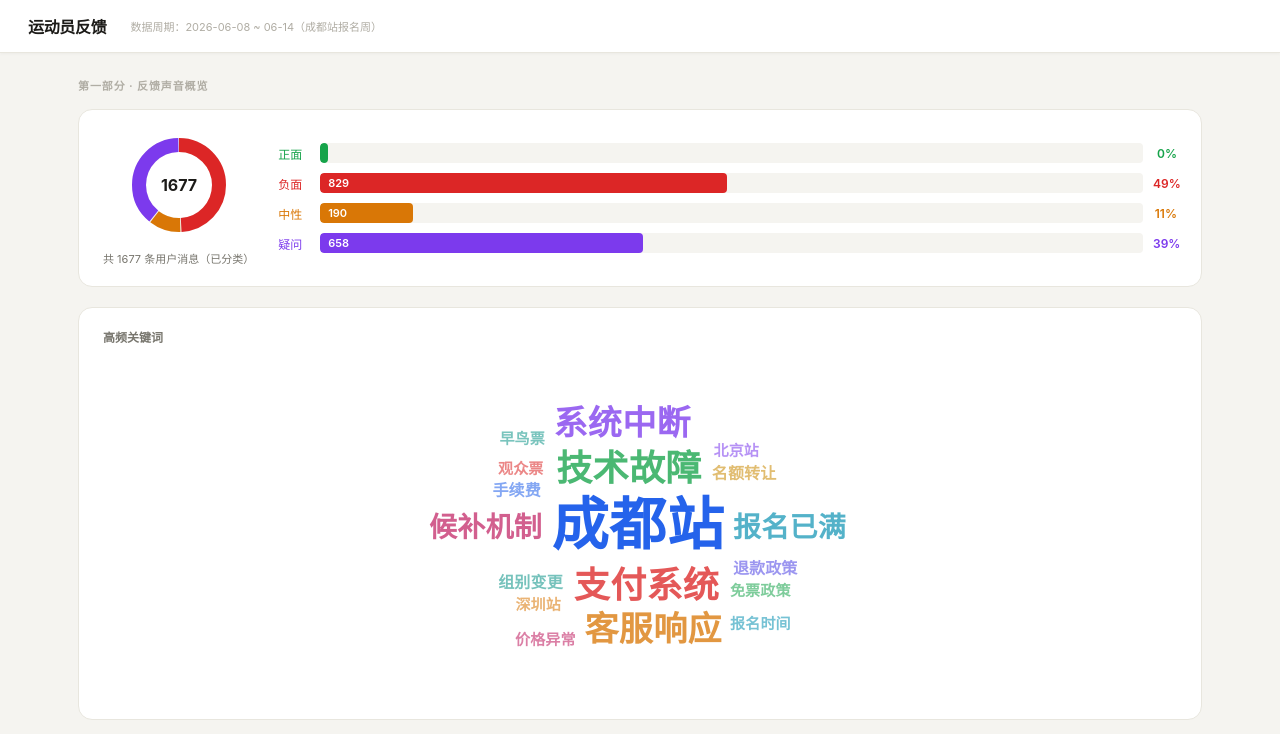
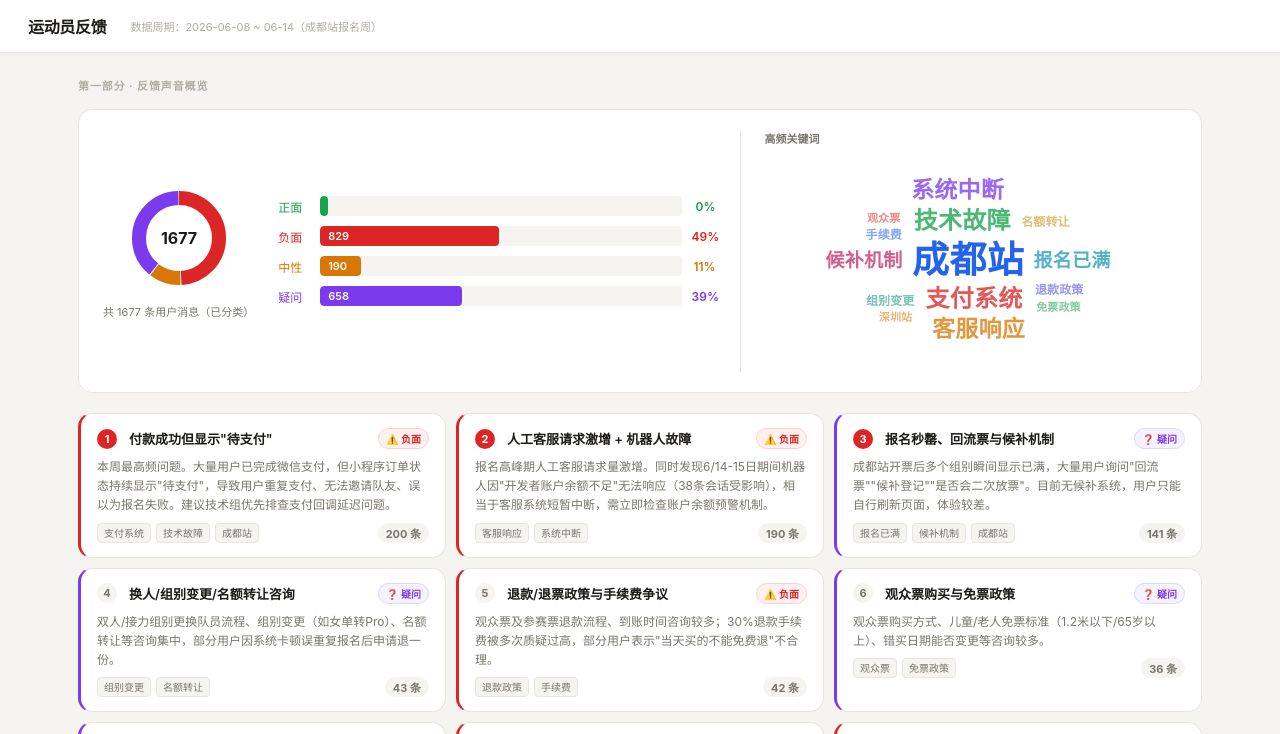
Before and after one commit to Addie-5151/athletes-feedback, a plain HTML site: page index.html in a window 1280 px wide. Shown: the top 734 px of the page. Drawn offline with Linux system fonts and the light colour scheme.

Commit message:
Add files via upload

```diff
--- a/index.html
+++ b/index.html
@@ -33,7 +33,9 @@ header{background:var(--surface);border-bottom:1px solid var(--border);padding:1
 .part-label:first-child{margin-top:0}
 
 /* ── PART 1 sentiment overview ── */
-.sent-overview{display:grid;grid-template-columns:auto 1fr;gap:24px;background:var(--surface);border:1px solid var(--border);border-radius:var(--radius-lg);padding:20px 24px;margin-bottom:20px;align-items:center}
+.sent-overview{display:grid;grid-template-columns:auto 1fr 1fr;gap:24px;background:var(--surface);border:1px solid var(--border);border-radius:var(--radius-lg);padding:20px 24px;margin-bottom:20px;align-items:center}
+.cloud-col{border-left:1px solid var(--border);padding-left:24px;height:100%}
+.cloud-title{font-size:11px;font-weight:600;color:var(--text-muted);margin-bottom:6px}
 .donut-wrap{display:flex;flex-direction:column;align-items:center;gap:10px}
 .donut-legend{display:flex;flex-direction:column;gap:8px}
 .dl-item{display:flex;align-items:center;gap:8px;font-size:12px}
@@ -51,7 +53,7 @@ header{background:var(--surface);border-bottom:1px solid var(--border);padding:1
 /* keyword strip */
 .kw-section{background:var(--surface);border:1px solid var(--border);border-radius:var(--radius-lg);padding:20px 24px;margin-bottom:20px}
 .kw-title{font-size:12px;font-weight:600;color:var(--text-muted);margin-bottom:14px}
-.kw-cloud{position:relative;width:100%;height:340px;overflow:hidden}
+.kw-cloud{position:relative;width:100%;height:220px;overflow:hidden}
 .kw-tag{position:absolute;font-weight:800;cursor:default;white-space:nowrap;letter-spacing:.01em;line-height:1;transition:opacity .3s}
 
 /* issue board */
@@ -130,11 +132,6 @@ header{background:var(--surface);border-bottom:1px solid var(--border);padding:1
   <div class="part-label">第一部分 · 反馈声音概览</div>
 
   <div class="sent-overview" id="sent-overview"></div>
-
-  <div class="kw-section">
-    <div class="kw-title">高频关键词</div>
-    <div class="kw-cloud" id="kw-cloud"></div>
-  </div>
 
   <div class="issue-board" id="issue-board"></div>
 
@@ -250,21 +247,26 @@ function renderSentOverview() {
           </div>
           <span class="sent-bar-num" style="color:${SENT_COLOR[k]}">${total?Math.round(v/total*100):0}%</span>
         </div>`).join('')}
+    </div>
+    <div class="cloud-col">
+      <div class="cloud-title">高频关键词</div>
+      <div class="kw-cloud" id="kw-cloud"></div>
     </div>`;
 }
 
 function renderKeywordCloud() {
   const allKw = {};
   issues.forEach(i=>{ i.tags.forEach(t=>{ allKw[t]=(allKw[t]||0)+i.count; }); });
-  let sorted = Object.entries(allKw).sort((a,b)=>b[1]-a[1]).slice(0,18);
+  let sorted = Object.entries(allKw).sort((a,b)=>b[1]-a[1]).slice(0,14);
   const maxV = sorted[0]?sorted[0][1]:1;
   const minV = sorted[sorted.length-1]?sorted[sorted.length-1][1]:1;
   const colors=['#2563eb','#dc2626','#16a34a','#d97706','#7c3aed','#0891b2','#be185d','#0d9488','#ca8a04','#4f46e5'];
 
   const container = document.getElementById('kw-cloud');
+  if(!container) return;
   container.innerHTML = '';
-  const W = container.clientWidth || 900;
-  const H = 340;
+  const W = container.clientWidth || 380;
+  const H = container.clientHeight || 220;
   const cx = W/2, cy = H/2;
 
   // measuring canvas
@@ -275,7 +277,7 @@ function renderKeywordCloud() {
 
   sorted.forEach(([word,val],i)=>{
     const ratio = maxV===minV ? 1 : (val-minV)/(maxV-minV);
-    const size = Math.round(15 + ratio*42); // 15px ~ 57px
+    const size = Math.round(11 + ratio*26); // 11px ~ 37px
     const color = colors[i % colors.length];
 
     ctx.font = `800 ${size}px -apple-system, "PingFang SC", "Microsoft YaHei", sans-serif`;
@@ -358,7 +360,7 @@ const cases = [
 {
   num:1,
   title:'三大赛事横评：HYROX vs DEKA FIT vs SKYROX',
-  meta:'小红书 · 上海 · W24',
+  meta:'小红书 · 上海',
   sentiment:'负面',
   tags:['性价比','赛事物资','摄影服务','横向对比'],
   intro:`两篇小红书笔记从不同角度对 HYROX 进行了横向对比，互动量较高（首篇54条评论）。第一篇是资深HYROX选手首次参加斯巴达DEKA后的系统性对比；第二篇是参加"SKYROX"（融合HYROX功能训练+垂直爬楼的体验型活动）后的轻松吐槽。两篇内容共同指向同一个问题：在物资、摄影、体验感上，HYROX相对竞品处于劣势。`,
@@ -369,7 +371,7 @@ const cases = [
 {
   num:2,
   title:'HYROX法国里昂选手中暑去世，赛事安全引关注',
-  meta:'小红书 · W24',
+  meta:'小红书',
   sentiment:'负面',
   tags:['赛事安全','中暑','医疗保障','极端天气'],
   content:`小红书账号"健局"发布笔记，引用法国里昂HYROX赛事中一名28岁女性参赛者因运动性高热（hyperthermia）去世的新闻，讨论HYROX全球扩张下的赛事安全问题。评论区有用户猜测系选手自身基础病所致。`,
@@ -379,7 +381,7 @@ const cases = [
 {
   num:3,
   title:'杭州站女子接力赛安排在晚8点，选手吐槽"不友好"',
-  meta:'小红书 · 杭州 · W24',
+  meta:'小红书 · 杭州',
   sentiment:'负面',
   tags:['赛程安排','女子组别','赛事时间'],
   content:`选手发布笔记吐槽杭州站女子接力赛安排在晚上8点开赛，标题"我直接睡着了"，配文"杭州你对女子不太友好了"。评论区多人共鸣（"无语""真该死啊""看到就直接吐槽了"），也有选手表示理解（"男子四人终于不是最后了"）。`,
```
